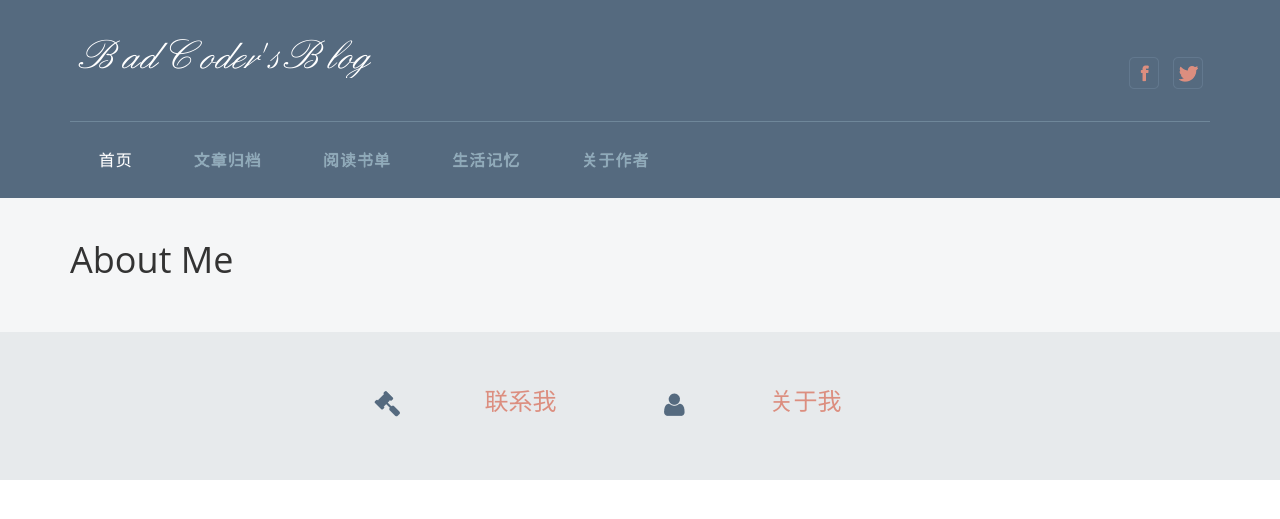
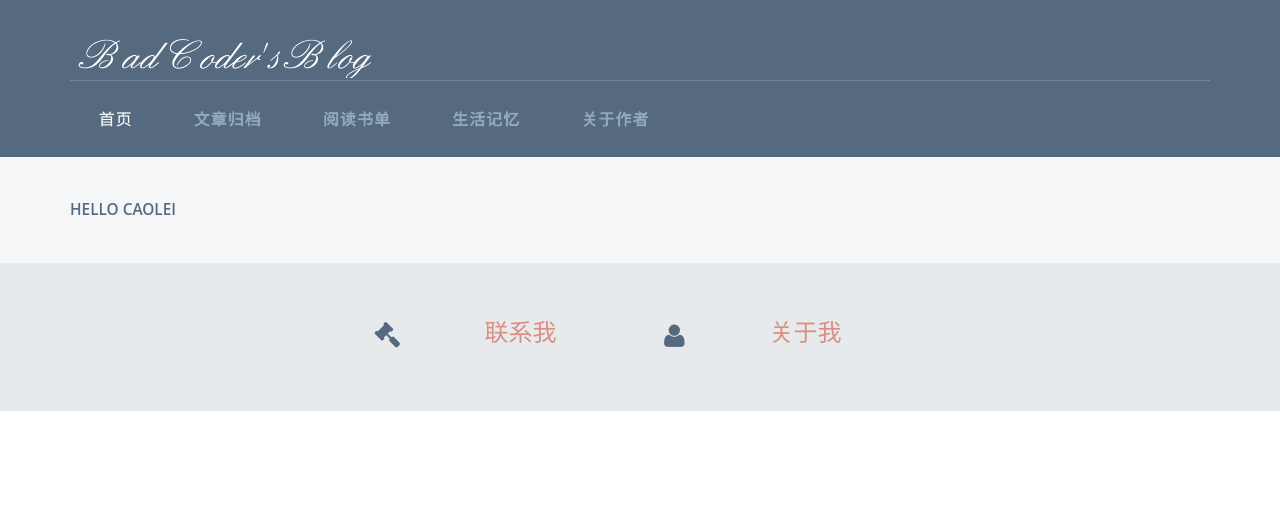
Before and after one commit to iamabadcoder/iamabadcoder.github.io, a Jekyll site: the page built from about.md, in a window 1280 px wide. Shown: the top 519 px of the page. Built offline with Jekyll 4.4.1, drawn with Linux system fonts in a browser that asks for light colours.

Commit message:
fix bug- href

```diff
--- a/_layouts/default.html
+++ b/_layouts/default.html
@@ -36,13 +36,13 @@
 					<div class="logo">
 						<a href="index.html"><img src="/assets/images/logo.png" class="img-responsive" alt="" /></a>
 					</div>
-					<div class="header-right">
+					<!-- <div class="header-right">
 						<ul>
 							<li><a href="#"><i class="fb"> </i></a></li>
 							<li><a href="#"><i class="twt"> </i></a></li>
 							<div class="clearfix"></div>
 						</ul>
-					</div>
+					</div> -->
 					<div class="clearfix"> </div>
 				</div>
 				<div class="head-nav">
--- a/about.html
+++ b/about.md
@@ -2,6 +2,5 @@
 layout: default
 title: Hackx Cao, A Bad Coder
 ---
-<div>
-	<h1>About Me</h1>
-</div>
+
+## HELLO CAOLEI
```
